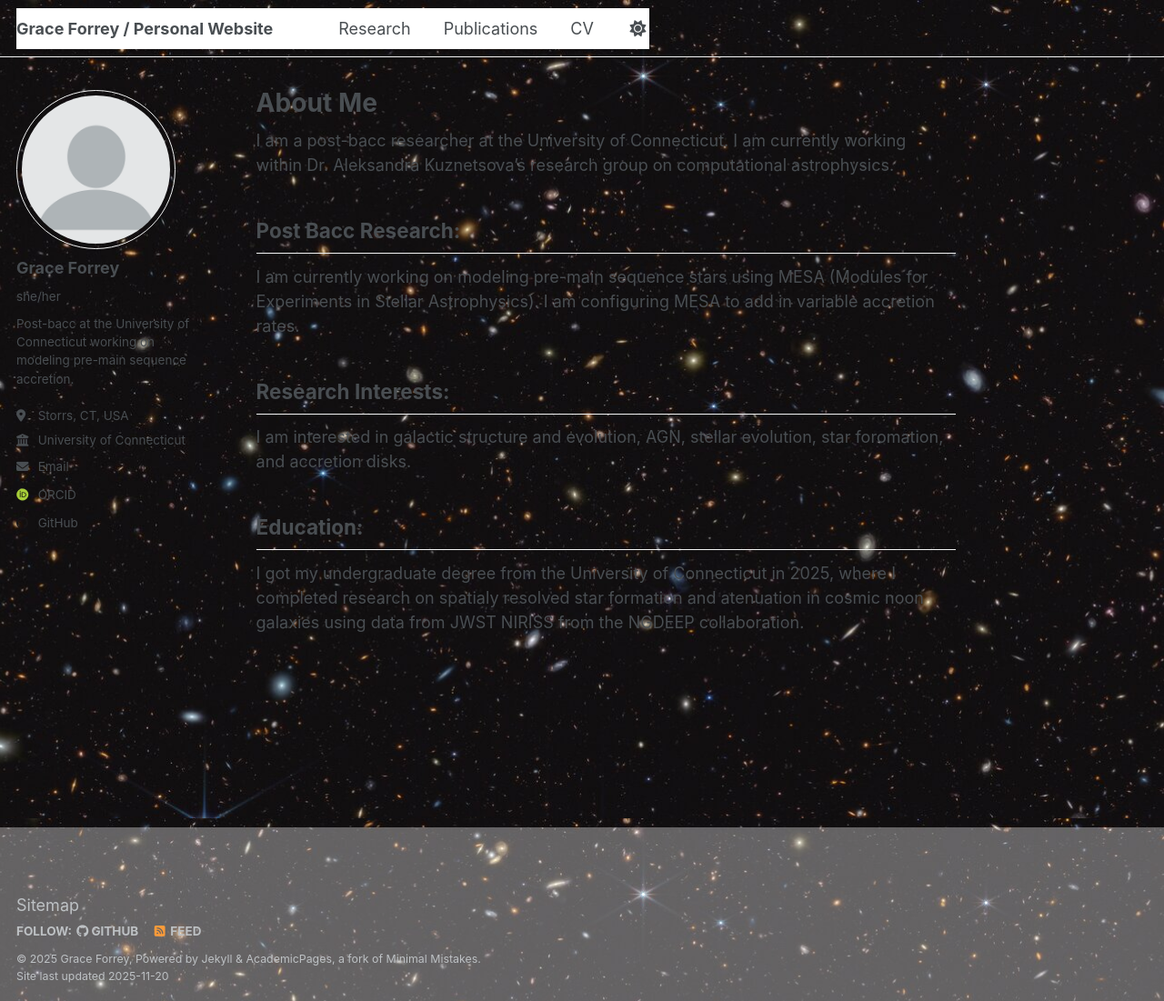
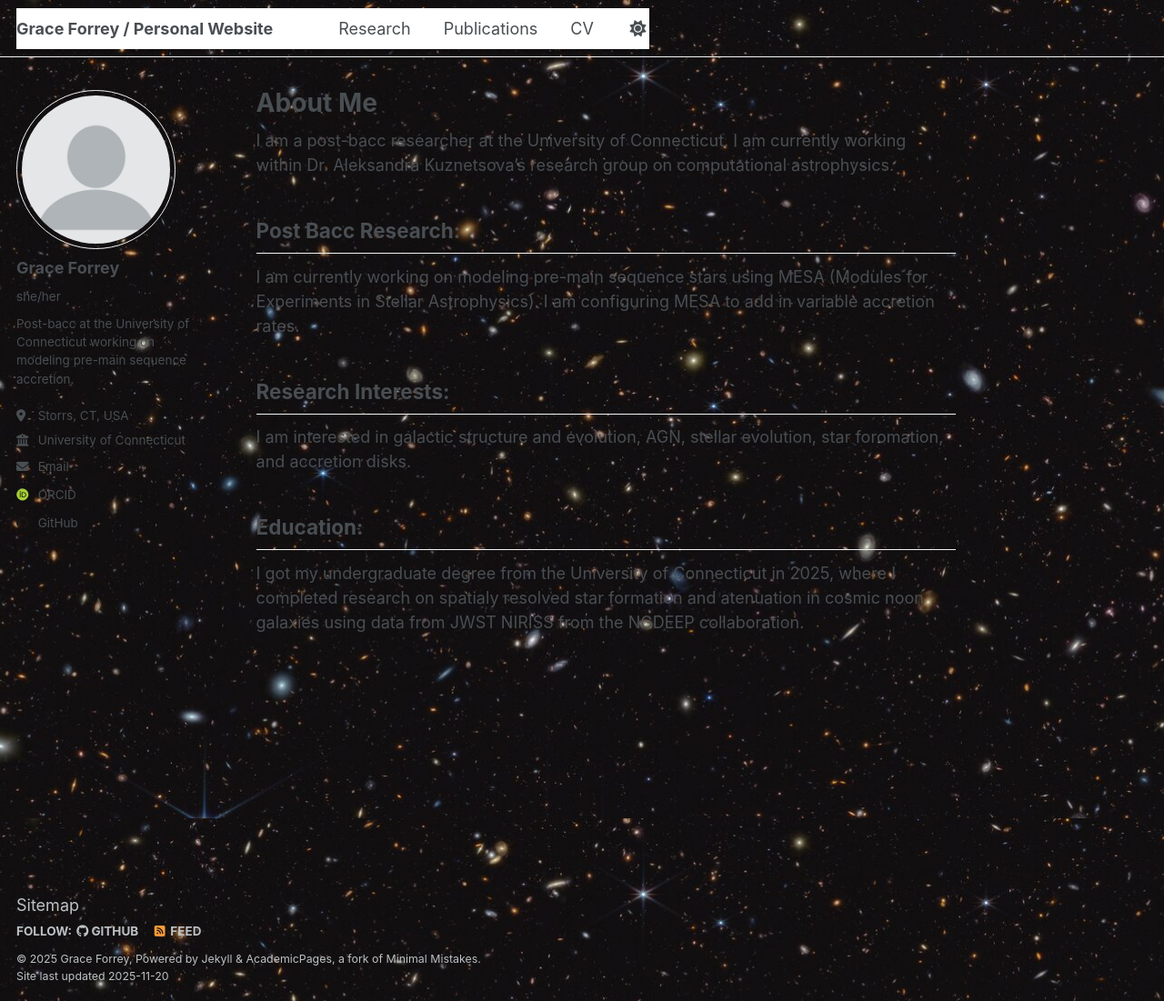
Before and after one commit to forreyg/forreyg.github.io, a Jekyll site: the page built from _pages/about.md, in a window 1280 px wide and 1101 px high. Shown: the whole window at 91% size. Built offline with Jekyll 4.4.1, drawn with Linux system fonts in a browser that asks for light colours; some web fonts are replaced; a script that is not in the unit is left out.

Commit message:
Update main.scss

```diff
--- a/assets/css/main.scss
+++ b/assets/css/main.scss
@@ -55,27 +55,6 @@ body {
               no-repeat center center fixed !important;
   background-size: cover !important;
 }
-/* Full-page overlay that covers scrolling area AND viewport */
-body::before {
-  content: "";
-  position: absolute;
-  top: 0;
-  left: 0;
-  width: 100%;
-  height: 100%;
-  min-height: 100vh;
-  pointer-events: none;
-  z-index: -1;
-
-  background: rgba(255, 255, 255, 0.35); /* light mode overlay */
-  backdrop-filter: brightness(1.1);
-}
-
-/* Keep overlay dark in dark mode */
-html[data-theme="dark"] body::before {
-  background: rgba(0, 0, 0, 0.45);
-  backdrop-filter: brightness(0.7);
-}
 
 
 /* Common AcademicPages / Minimal Mistakes header/nav elements */
```
